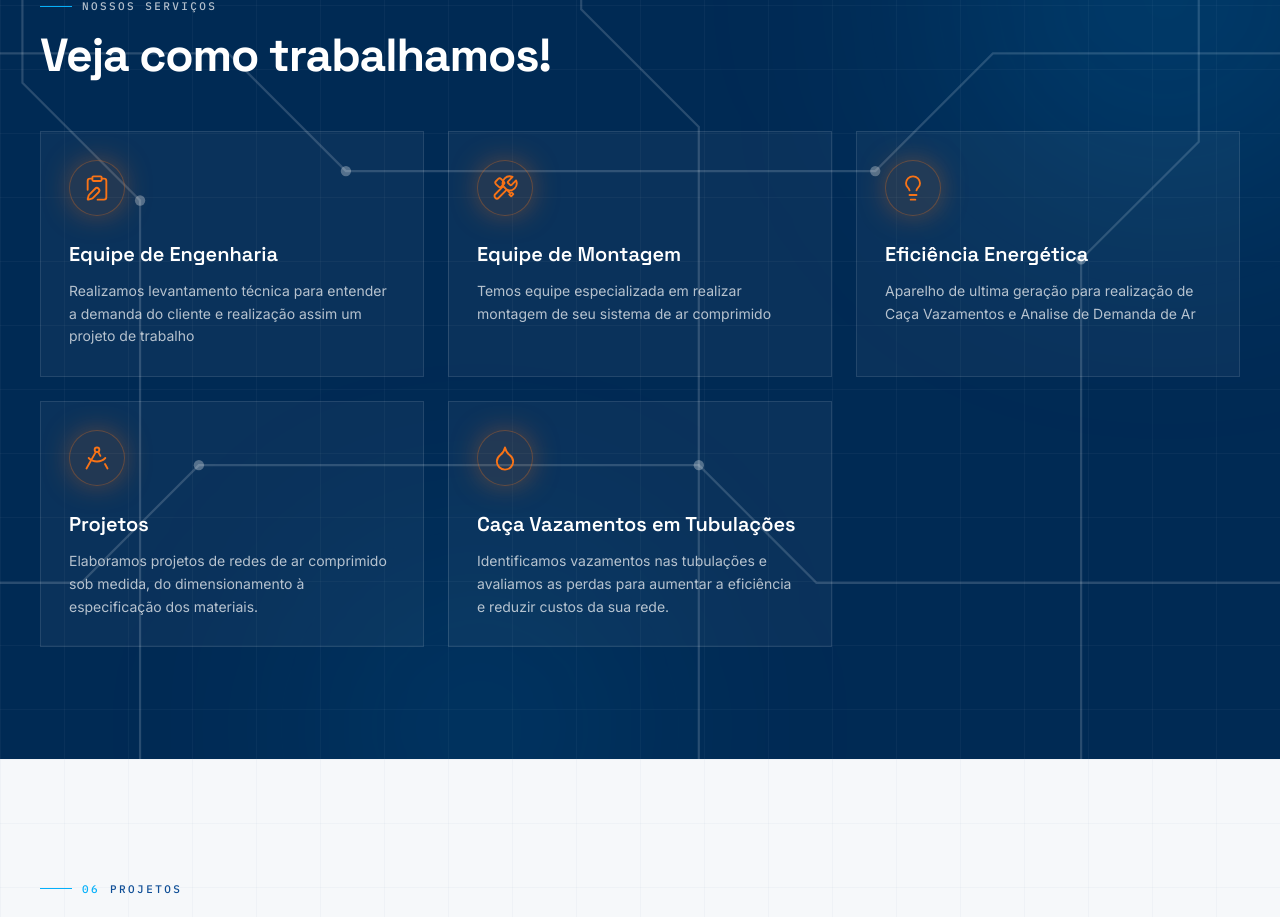
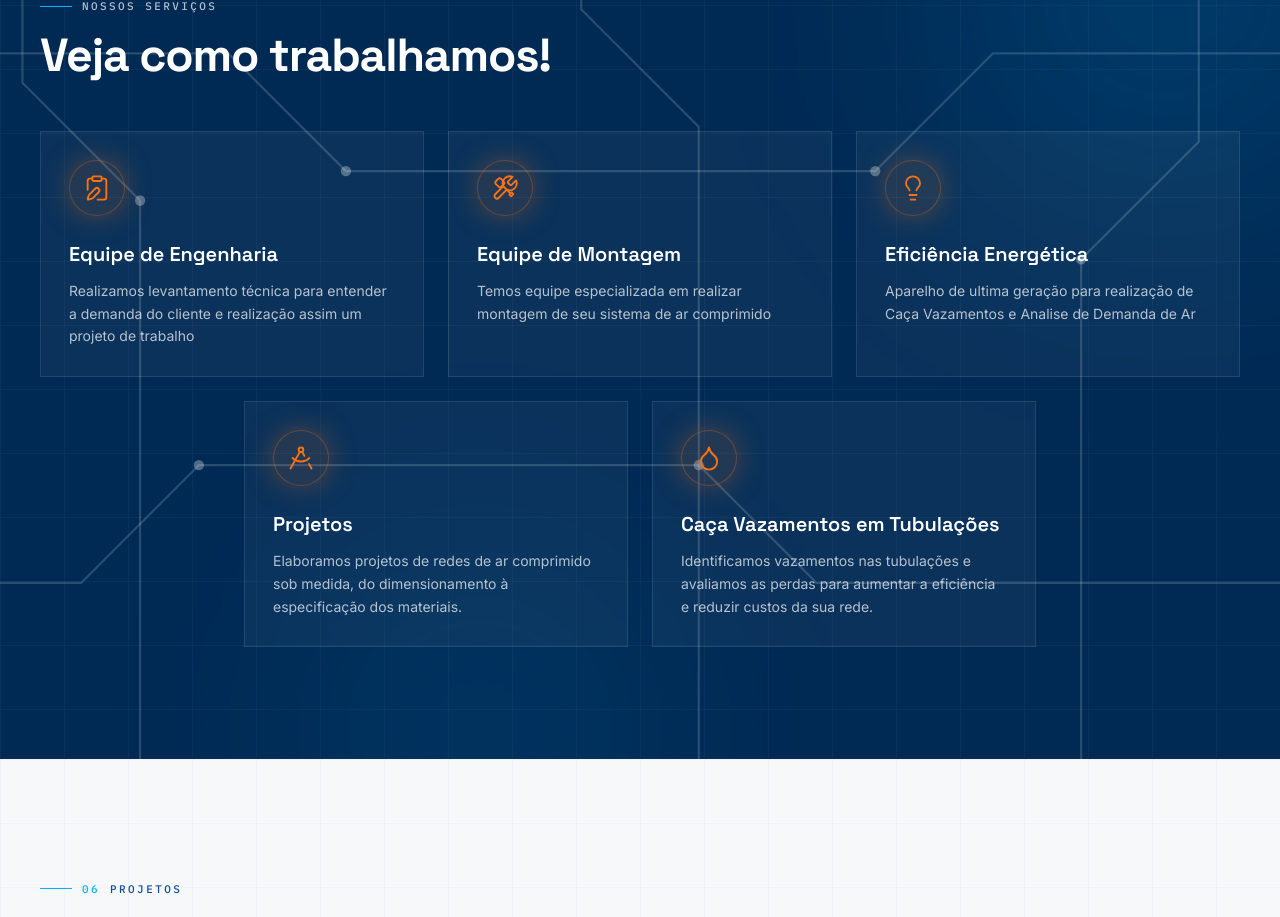
Before and after one commit to canalmeunovohoby3-code/redear, a React (Vite) app: page / in a window 1280 px wide. Shown: the part 4300-5217 px from the top of the page. Built offline with nearby package versions, Linux system fonts and the light colour scheme.

Commit message:
Centraliza os 2 ultimos cards de Nossos Servicos no desktop

```diff
--- a/src/components/Services.tsx
+++ b/src/components/Services.tsx
@@ -78,11 +78,16 @@ export function Services() {
       <div className="shell relative">
         <SectionHeading tone="light" eyebrow="Nossos Serviços" title="Veja como trabalhamos!" />
 
-        <div className="mt-14 grid auto-rows-fr gap-6 sm:grid-cols-2 lg:grid-cols-3">
+        <div className="mt-14 grid auto-rows-fr gap-6 sm:grid-cols-2 lg:grid-cols-6">
           {SERVICES.map((service, i) => {
             const Icon = service.Icon
             return (
-              <Reveal key={service.title} direction="up" delay={i * 0.12} className="h-full">
+              <Reveal
+                key={service.title}
+                direction="up"
+                delay={i * 0.12}
+                className={`h-full lg:col-span-2 ${i === 3 ? 'lg:col-start-2' : ''}`}
+              >
                 <article className="group relative flex h-full flex-col border border-white/10 bg-white/[0.04] p-7 transition-all duration-300 hover:-translate-y-1 hover:border-[#F97316]/45 hover:bg-white/[0.06]">
                   <span
                     className="absolute left-0 top-0 h-px w-0 bg-[#F97316] transition-all duration-500 group-hover:w-full"
```
